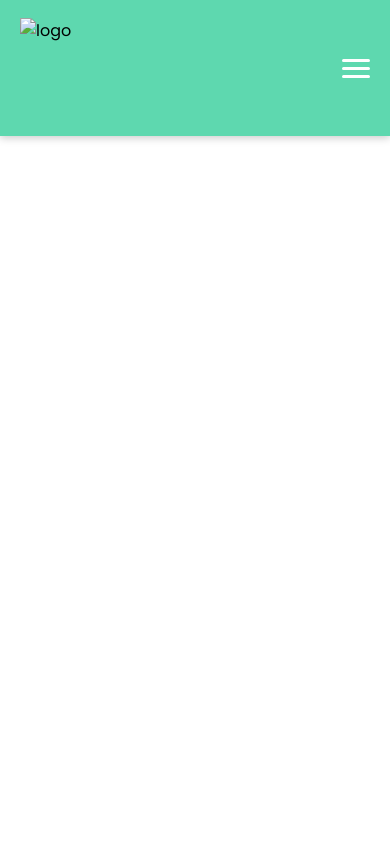
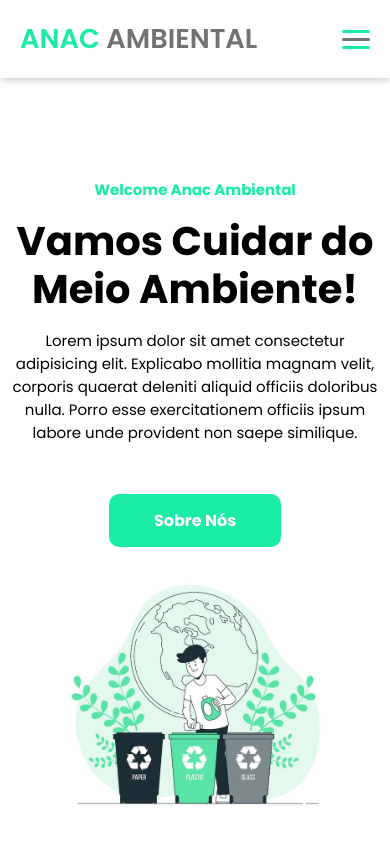
Before and after one commit to ArturAguilar/ANAC_AMBIENTAL, a plain HTML site: page index.html in a window 390 px wide. Drawn offline with nearby package versions, Linux system fonts and the light colour scheme.

Commit message:
ATUALIZAÇÂO

```diff
--- a/index.html
+++ b/index.html
@@ -5,23 +5,23 @@
     <meta name="viewport" content="width=device-width, initial-scale=1.0">
     <link href='https://unpkg.com/boxicons@2.1.4/css/boxicons.min.css' rel='stylesheet'>
     <title>Document</title>
-
+    <link rel="shortcut icon" href="img/logo.ico" type="image/x-icon">
     <style>
         @import url('https://fonts.googleapis.com/css2?family=Poppins:ital,wght@0,100;0,200;0,300;0,400;0,500;0,600;0,700;0,800;0,900;1,100;1,200;1,300;1,400;1,500;1,600;1,700;1,800;1,900&display=swap');
 
         *{
             margin: 0;
             padding: 0;
-            /*box-sizing: border-box;*/
+            box-sizing: border-box;
             font-family: 'Poppins', sans-serif;
             list-style: none;
             text-decoration: none;
         }
 
-        /*body{
+        body{
             background-color: white;
             color: black;
-        }*/
+        }
 
         .navegation{
             display: flex;
@@ -29,19 +29,19 @@
             justify-content: space-between;
             padding: 18px 40px;
             box-shadow: 0 0.1rem 0.5rem #ccc;
-            background-color: #5ed8af;
+            background-color: white;
             transition: all 0.5s;
         }
 
-        /*.navegation .logo{
-            color: ;
+        .navegation .logo{
+            color: #727272;
             font-size: 1.7rem;
             font-weight: 600;
-        }*/
+        }
 
-        /*.logo span{
-            color: black;
-        }*/
+        .logo span{
+            color: #1aeca6;
+        }
 
         .navegation ul{
             display: flex;
@@ -50,25 +50,19 @@
         }
 
         .navegation ul li a{
-            color: white;
+            color: #1aeca6;
             font-size: 17px;
             font-weight: 500;
             transition: all 0.5s;
         }
 
         .navegation ul li a:hover{
-            color: #5ed8af;
-            padding: 5px;
-            background-color: white;
+            color:white;
+            padding: 10px;
+            background-color: #1aeca6;
             border-radius: 10px;
             transition: all 0.5s;
         }
-
-        /*.navegation i{
-            font-size: 1.5rem;
-            cursor: pointer;
-            color: white;
-        }*/
 
        .menu{
             cursor: pointer;
@@ -80,16 +74,62 @@
             width: 28px;
             height: 3px;
             border-radius: 3px;
-            background: #fff;
+            background: #727272;
             margin: 5px auto ;
             transition: all 0.3s;
         }
 
-       /* .menu .bar:nth-child(1), .menu .bar:nth-child(3){
-            background-color: #5ed8af;
-        }*/
+       .menu .bar:nth-child(1), .menu .bar:nth-child(3){
+            background-color: #1aeca6;
+        }
 
-        @media (max-width : 785px){
+        .home{
+            width: 100%;
+            height: 100vh;
+            display: flex;
+            align-items: center;
+            justify-content: space-between;
+            padding: 0px 10%;
+        }
+
+        .home-text{
+            max-width: 37rem;
+        }
+
+        .home-text .text-h4{
+            font-size: 1.5rem;
+            color: #1aeca6;
+            margin-bottom: 1rem;
+        }
+
+        .home-text .text-h1{
+            font-size: 4rem;
+            margin-bottom: 1rem;
+            line-height: 4rem;
+        }
+
+        .home-text p{
+            margin-bottom: 4rem;
+        }
+
+        .home-btn{
+            padding: 15px 45px;
+            background-color: #1aeca6;
+            color: white;
+            border-radius: 10px;
+            font-weight: 700;
+            transition: all 0.5s;
+        }
+
+        .home-btn:hover{
+            background-color: #02aa72;
+        }
+
+        .home-img img{
+            width: 100%;
+        }
+
+        @media (max-width : 900px){
             .navegation{
                 padding: 18px 20px;
             }
@@ -114,17 +154,46 @@
             .nav-menu{
                 position: fixed;
                 right: -100%;
-                top: 105px;
+                top: 70px;
                 width: 100%;
                 height: 100%;
                 flex-direction: column;
-                background-color: #5ed8af;
+                background-color: white;
                 gap: -10px;
                 transition: 0.3s;
             }
 
             .nav-menu.ativo{
                 right: 0;
+            }
+
+            .nav-item{
+                margin: 16px 0;
+            }
+
+            .home{
+                padding: 100px 2%;
+                flex-direction: column;
+                overflow: hidden;
+                text-align: center;
+                gap: 2rem;
+            }
+
+            .home .text-h4{
+                font-size: 15px;
+            }
+
+            .home .text-h1{
+                font-size: 2.5rem;
+                line-height: 3rem;
+            }
+
+            .home p{
+                font-size: 15px;
+            }
+
+            .home-img{
+                width: 70%;
             }
         }
 
@@ -133,15 +202,13 @@
 <body>
     <header>
         <nav class="navegation">
-            <img class="logo" src="logo.png" alt="logo" width="200" height="100">
-            <!--<a href="#" class="logo"><span>ANAC</span>AMBIENTAL</a>-->
+            <a href="#" class="logo"><span>ANAC</span> AMBIENTAL</a>
             <ul class="nav-menu">
                 <li class="nav-item"><a href="#home" onclick="fecharMenu()">Início</a></li>
                 <li class="nav-item"><a href="#servicos" onclick="fecharMenu()">Serviços</a></li>
                 <li class="nav-item"><a href="#produtos" onclick="fecharMenu()">Produtos</a></li>
                 <li class="nav-item"><a href="#sobre" onclick="fecharMenu()">Sobre Nós</a></li>
                 <li class="nav-item"><a href="#contato" onclick="fecharMenu()">Contato</a></li>
-                <!--<i class='bx bx-search'></i>-->
             </ul>
             <div class="menu">
                 <span class="bar"></span>
@@ -151,8 +218,17 @@
         </nav>
     </header>
     <main>
-        <section>
-
+        <section class="home">
+            <div class="home-text">
+                <h4 class="text-h4">Welcome Anac Ambiental</h4>
+                <h1 class="text-h1">Vamos Cuidar do Meio Ambiente!</h1>
+                <p>Lorem ipsum dolor sit amet consectetur adipisicing elit. Explicabo mollitia magnam velit, corporis quaerat deleniti aliquid officiis doloribus nulla. Porro esse exercitationem officiis ipsum labore unde provident non saepe similique.</p>
+                <a class="home-btn"href="#5ed8af">Sobre Nós</a>
+            </div>
+            <div class="home-img">
+                <img src="img/ambiente.png" alt="logo
+                ">
+            </div>
         </section>
     </main>
 
```
Also changed, not shown: img/ambiente.png (added), img/logo.ico (added).
